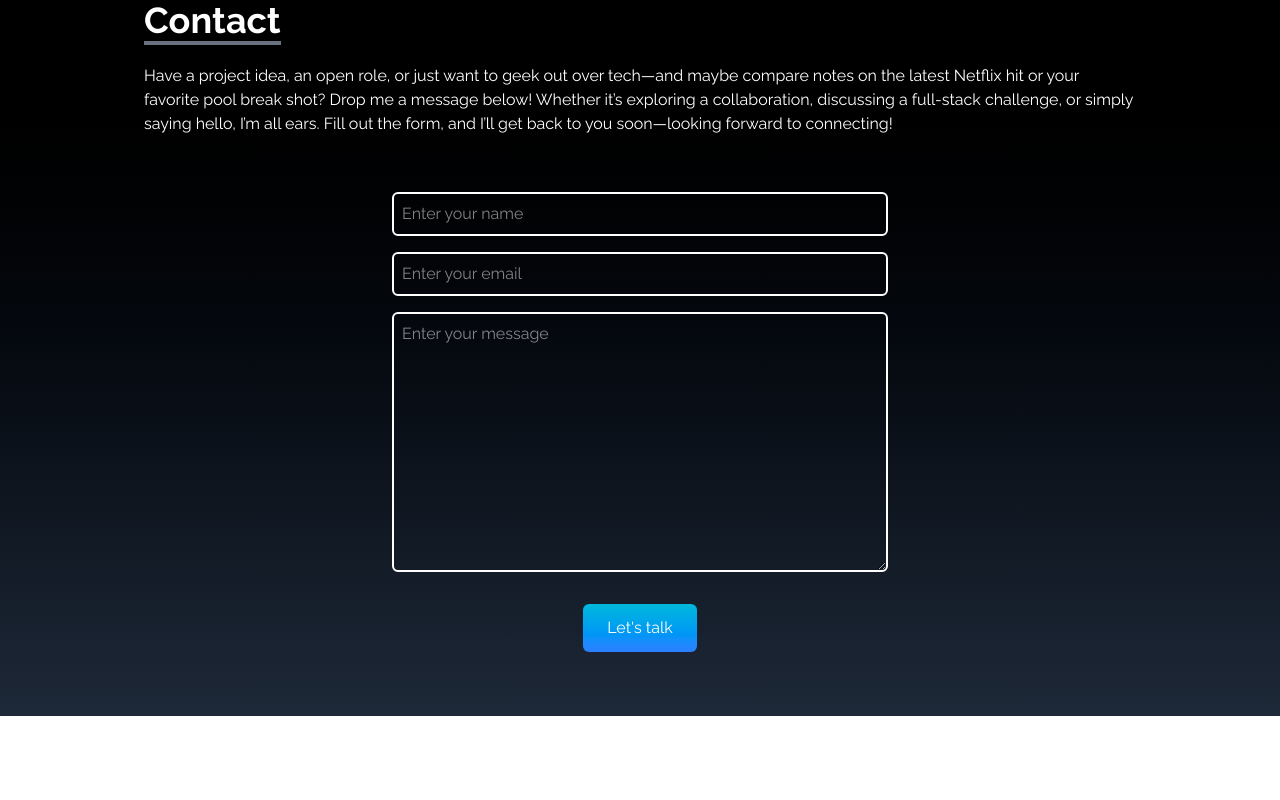
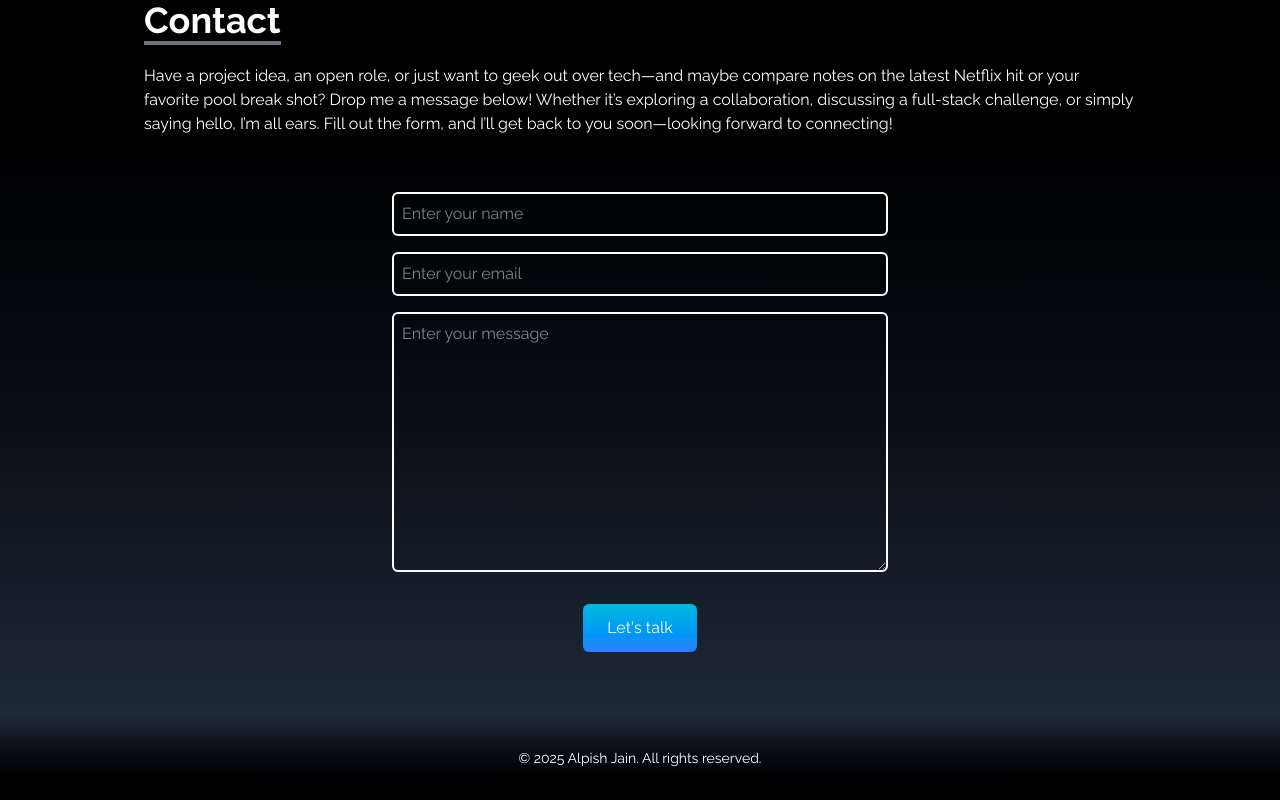
Before and after one commit to Alpish-Jain/my-portfolio-live, a React (Vite) app: page / in a window 1280 px wide. Shown: the part 2848-3648 px from the top of the page. Before the commit the page ends 3564 px from the top, so only its background shows below. Built offline with nearby package versions, Linux system fonts and the light colour scheme.

Commit message:
Added a footer element

```diff
--- a/src/App.jsx
+++ b/src/App.jsx
@@ -7,6 +7,7 @@ import Portfolio from './components/Portfolio';
 import Experience from './components/Experience';
 import Contact from './components/Contact';
 import Background from './components/Background';
+import Footer from './components/Footer';
 
 function App() {
 
@@ -19,6 +20,7 @@ function App() {
       <Portfolio />
       <Experience />
       <Contact />
+      <Footer />
       <SocialLinks />
     </div>
   );
--- /dev/null
+++ b/src/components/Footer.jsx
@@ -0,0 +1,14 @@
+import React from 'react'
+
+const Footer = () => {
+  return (
+    <footer className="bg-gradient-to-b
+      from-gray-800 to-black text-white py-8">
+      <div className="max-w-screen-lg mx-auto text-center text-sm h-full">
+        © 2025 Alpish Jain. All rights reserved.
+      </div>
+    </footer>
+  );
+}
+
+export default Footer
```
